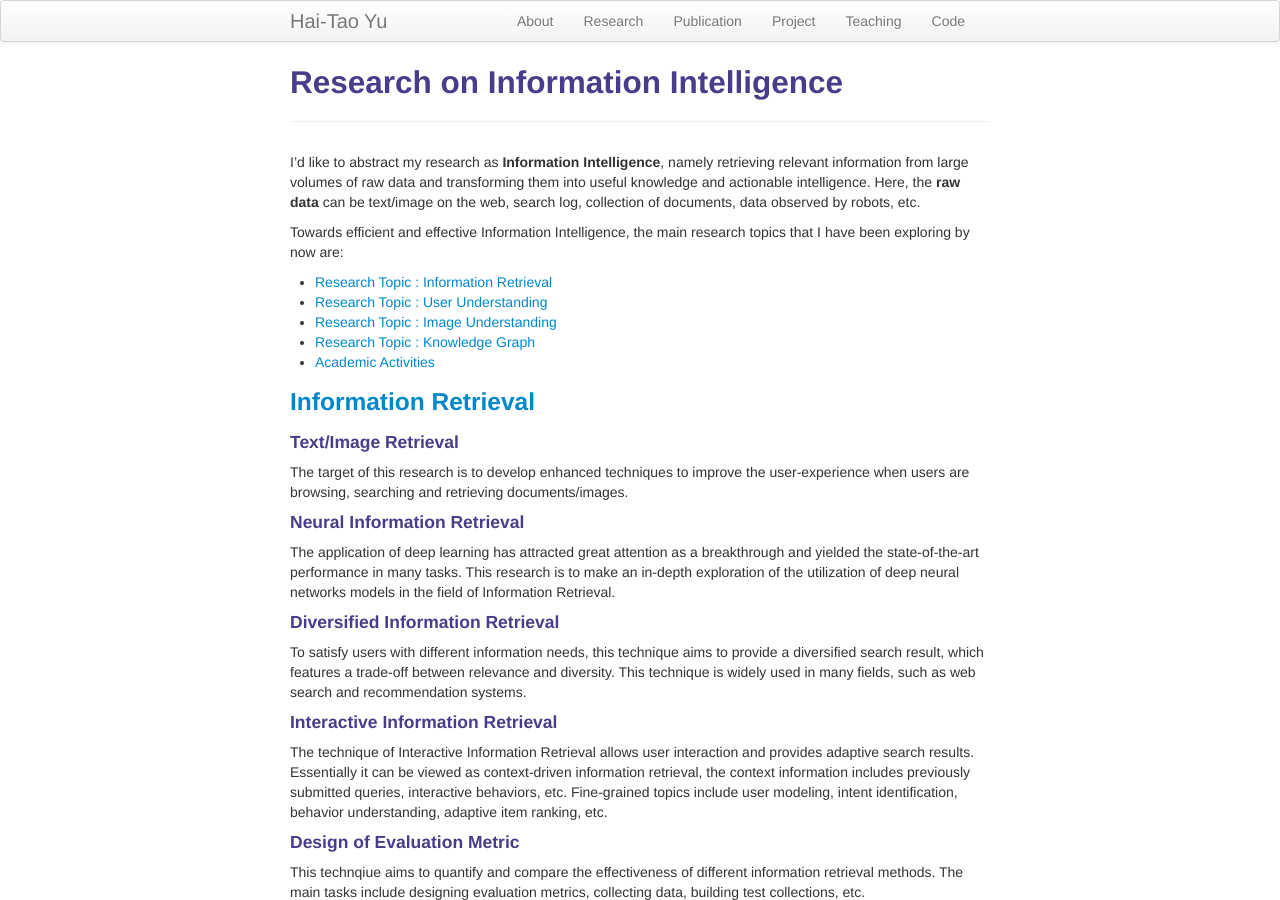
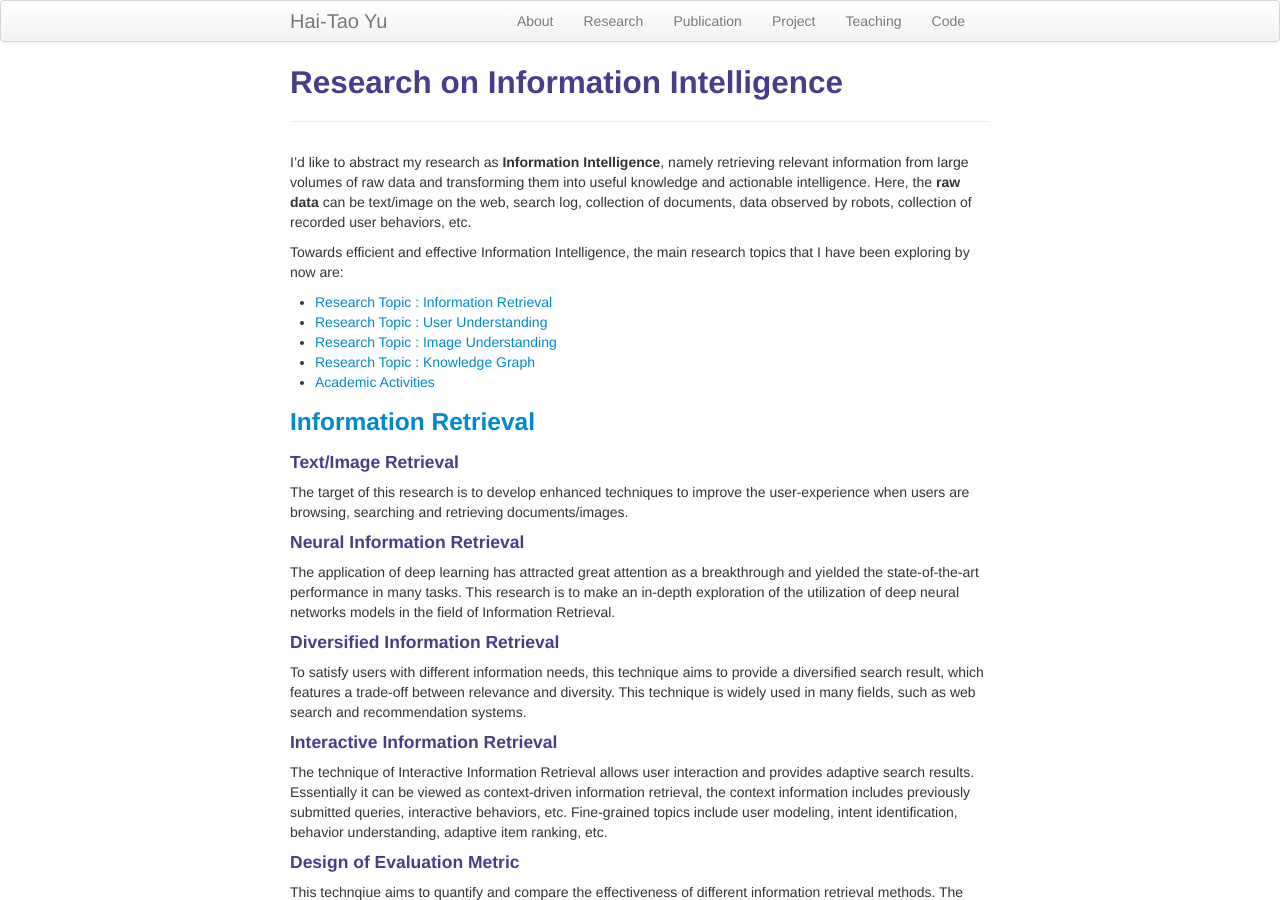
Before and after one commit to ii-research-yu/ii-research-yu.github.io, a Jekyll site: the page built from pages/research.md, in a window 1280 px wide and 900 px high. Built offline with Jekyll 4.4.1, drawn with Linux system fonts in a browser that asks for light colours.

Commit message:
Update research.md

```diff
--- a/pages/research.md
+++ b/pages/research.md
@@ -3,7 +3,7 @@
 title: Research on Information Intelligence
 description: Hai-Tao Yu's research
 ---
-I'd like to abstract my research as **Information Intelligence**, namely retrieving relevant information from large volumes of raw data and transforming them into useful knowledge and actionable intelligence. Here, the **raw data** can be text/image on the web, search log, collection of documents, data observed by robots, etc.
+I'd like to abstract my research as **Information Intelligence**, namely retrieving relevant information from large volumes of raw data and transforming them into useful knowledge and actionable intelligence. Here, the **raw data** can be text/image on the web, search log, collection of documents, data observed by robots, collection of recorded user behaviors, etc.
 
 Towards efficient and effective Information Intelligence, the main research topics that I have been exploring by now are:
 
```
